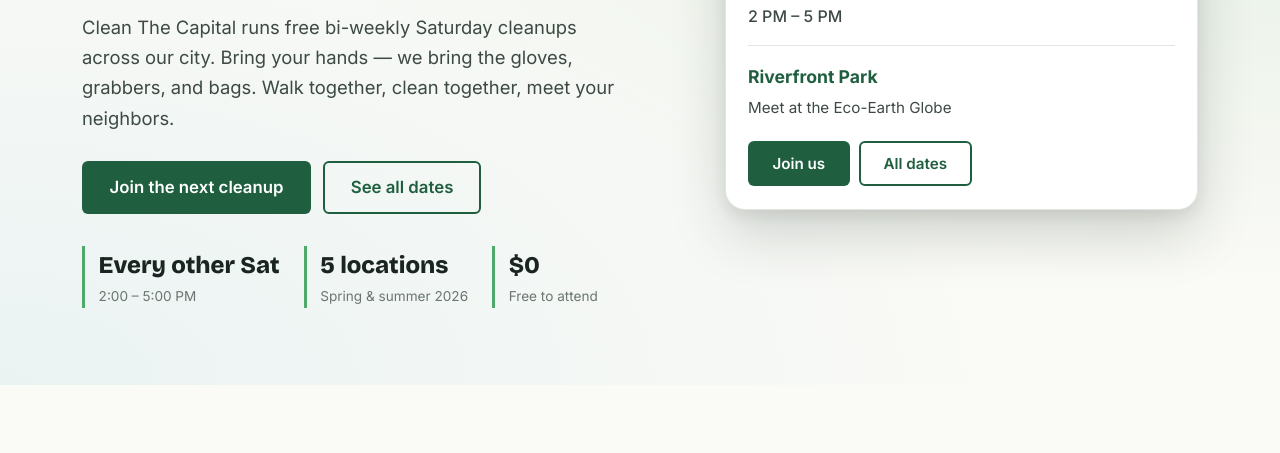
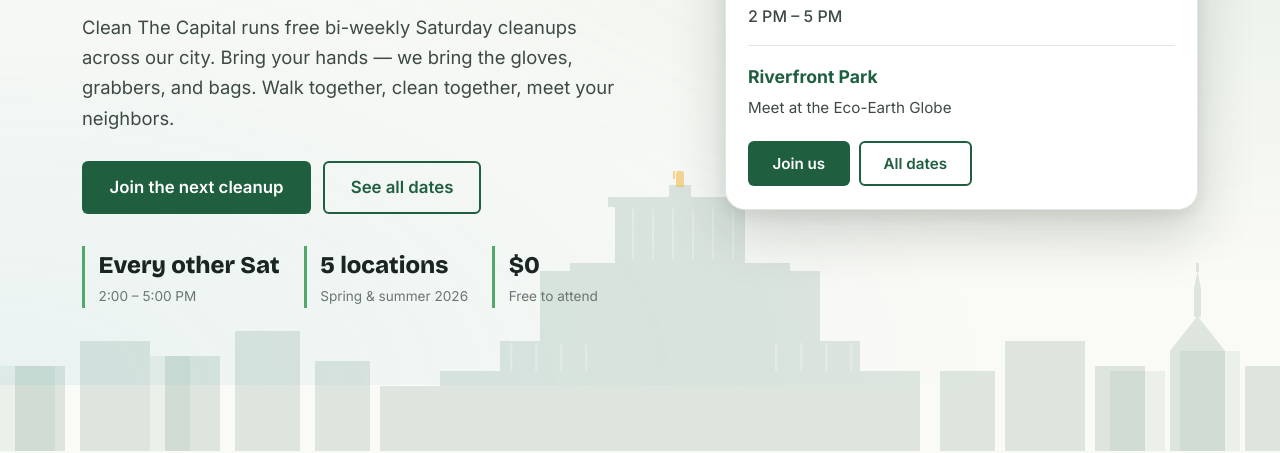
Before and after one commit to Willametro/Clean-The-Capital-Site, a plain HTML site: page index.html in a window 1280 px wide. Shown: the part 349-802 px from the top of the page. Drawn offline with nearby package versions, Linux system fonts and the light colour scheme.

Commit message:
Add Salem Capitol skyline backdrop fixed to viewport bottom

```diff
--- a/style.css
+++ b/style.css
@@ -38,16 +38,35 @@
 
 /* ── Reset ──────────────────────────────────────────────── */
 *, *::before, *::after { box-sizing: border-box; }
-html { scroll-behavior: smooth; -webkit-text-size-adjust: 100%; }
+html { scroll-behavior: smooth; -webkit-text-size-adjust: 100%; background: var(--paper); }
 body {
   margin: 0;
   font-family: var(--font-body);
   font-size: 17px;
   line-height: 1.65;
   color: var(--ink);
-  background: var(--paper);
+  background: transparent;
   -webkit-font-smoothing: antialiased;
   text-rendering: optimizeLegibility;
+  position: relative;
+}
+
+/* ── Salem skyline backdrop ─────────────────────────────── */
+body::before {
+  content: '';
+  position: fixed;
+  left: 0; right: 0; bottom: 0;
+  height: 280px;
+  background: url('skyline.svg') no-repeat center bottom;
+  background-size: auto 100%;
+  pointer-events: none;
+  z-index: -1;
+}
+@media (max-width: 880px) {
+  body::before { height: 200px; background-size: auto 100%; }
+}
+@media (max-width: 540px) {
+  body::before { height: 160px; }
 }
 img, svg { max-width: 100%; display: block; }
 a { color: var(--forest); text-decoration: none; transition: color .15s; }
@@ -157,8 +176,7 @@ p  { margin: 0 0 1em; }
   padding: clamp(3rem, 8vw, 6rem) 0 clamp(3rem, 6vw, 5rem);
   background:
     radial-gradient(ellipse at top right, rgba(78,169,107,.15), transparent 60%),
-    radial-gradient(ellipse at bottom left, rgba(93,181,212,.10), transparent 55%),
-    var(--paper);
+    radial-gradient(ellipse at bottom left, rgba(93,181,212,.10), transparent 55%);
   overflow: hidden;
 }
 .hero-grid {
@@ -333,8 +351,7 @@ footer a:hover { color: var(--leaf); }
 .page-head {
   padding: clamp(3rem, 6vw, 4.5rem) 0 clamp(2rem, 4vw, 3rem);
   background:
-    radial-gradient(ellipse at top right, rgba(78,169,107,.18), transparent 65%),
-    var(--paper);
+    radial-gradient(ellipse at top right, rgba(78,169,107,.18), transparent 65%);
   border-bottom: 1px solid var(--border);
 }
 .page-head h1 { margin-bottom: .5rem; }
```
Also changed, not shown: skyline.svg (added).
